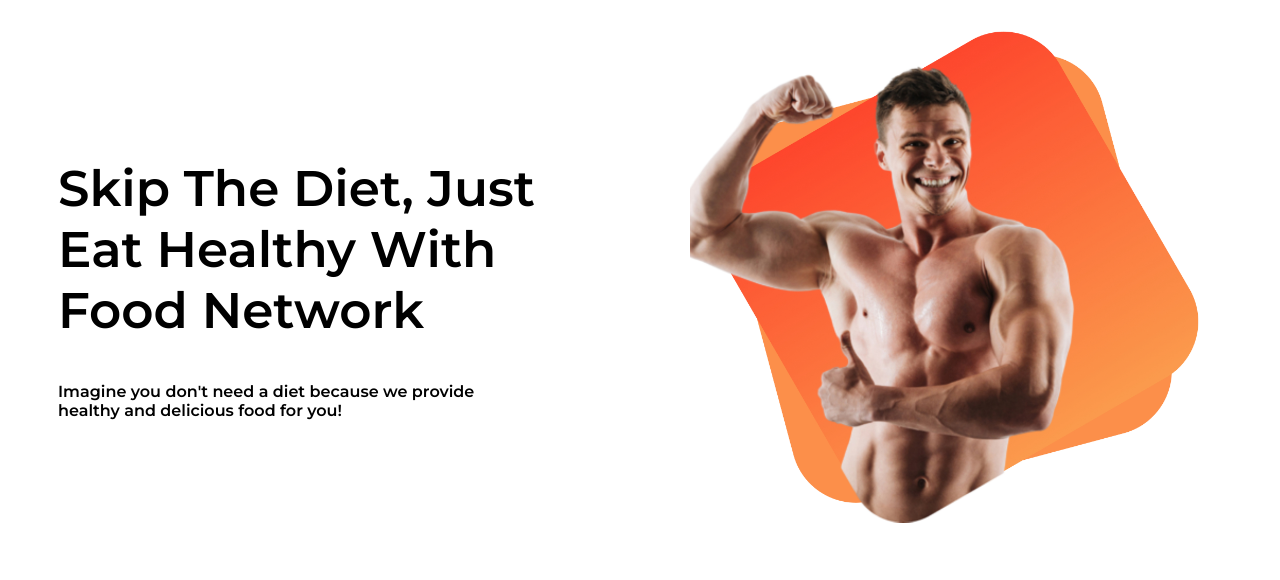
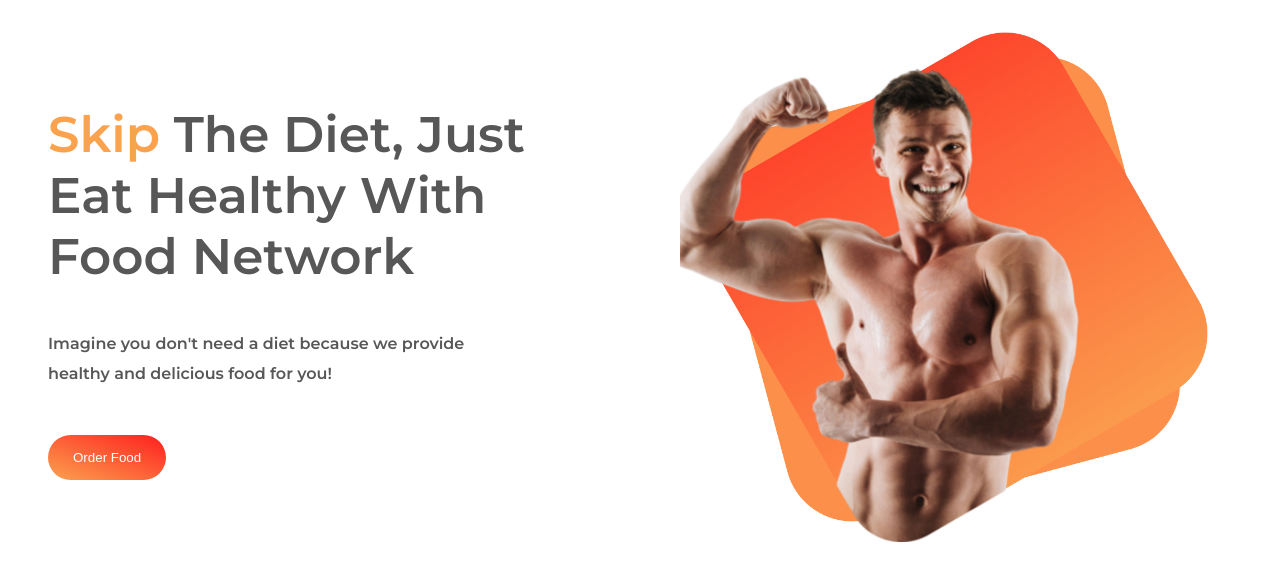
Before and after one commit to sh-mihad/prectice-project, a plain HTML site: page index.htm in a window 1280 px wide. Drawn offline with Linux system fonts and the light colour scheme.

Commit message:
first-sect-full-finish

```diff
--- a/index.htm
+++ b/index.htm
@@ -13,8 +13,9 @@
     <!---First Secton "hero Section:"--->
   <section class="hero-sec">
     <div class="hero-sec-div">
-        <h1>Skip The Diet, Just Eat Healthy With Food Network</h1>
+        <h1><span style="color:#FBA24F;">Skip</span> The Diet, Just Eat Healthy With Food Network</h1>
         <p>Imagine you don't need a diet because we provide healthy and delicious food for you!</p>
+        <button class="ord-button">Order Food</button>
      </div>
 
      <div class="hero-sec-div">
@@ -22,5 +23,9 @@
     </div>
   </section>
 
+  <section class="hero-sec">
+
+  </section>
+
 </body>
 </html>
--- a/style.css
+++ b/style.css
@@ -2,6 +2,7 @@
 
 body{
     font-family: 'Montserrat', sans-serif;
+    color: #575757;
 }
 h1{
     font-size:50px;
@@ -11,13 +12,14 @@ h1{
 /*-----Hero Sec Css-----*/
 .hero-sec{
     display:flex;
+    margin-bottom:180px;
 
 
 
 }
 .hero-sec-div{
     width: 50%;
-    padding:0px 50px;
+    padding:0px 40px;
     margin: 20px;
     margin: auto;
 
@@ -25,8 +27,20 @@ h1{
 .hero-sec p{
     margin-right:20%;
     font-weight: 200px;
+    line-height: 30px;
 }
 .hero-img{
     width:100%;
 
 }
+.ord-button{
+   background-color: red;
+    background-image: linear-gradient(to top right, #FBA24F, #FF1E1E);
+    border: none;
+    padding: 15px 25px;
+    border-radius: 50px;
+    color: white;
+    margin:30px 0px;
+}
+
+/*-----About Sec Css-----*/
```
